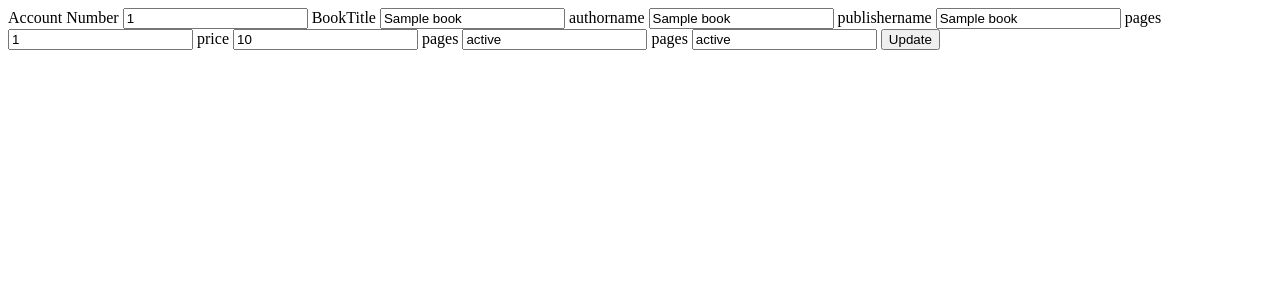
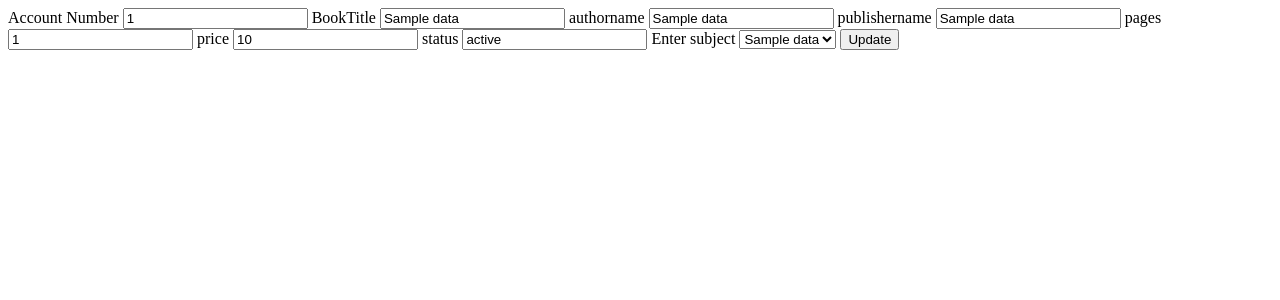
Before and after one commit to briankmbugua/library_management_system, a Flask app: template templates/updateBook.html in a window 1280 px wide. Shown: the top 300 px of the page. Run offline with Flask 3, Linux system fonts and the light colour scheme; the template is opened without the code that fills it: most values are stand-ins (such as "Sample title", 1, 10 or a date in 2020).

Commit message:
added this template to be able to update a book

```diff
--- a/templates/updateBook.html
+++ b/templates/updateBook.html
@@ -4,27 +4,31 @@
 <head>
     <meta charset="UTF-8">
     <meta name="viewport" content="width=device-width, initial-scale=1.0">
-    <title>Update User</title>
+    <title>Update book</title>
 </head>
 
 <body>
     <form action="" method="post">
         <label for="accNumber">Account Number</label>
-        <input type="number" placeholder="Enter your account number" name="accNumber" value="{{book.accNumber}}">
+        <input type="number" placeholder="Enter your account number" name="accNumber" value="{{data[1].accNumber}}">
         <label for="booktitle">BookTitle</label>
-        <input type="text" placeholder="enter bookTitle" name="booktitle" value="{{book.bookTitle}}">
+        <input type="text" placeholder="enter bookTitle" name="booktitle" value="{{data[1].bookTitle}}">
         <label for="authorname">authorname</label>
-        <input type="text" placeholder="enter author name" name="authorname" value="{{book.authorName}}">
+        <input type="text" placeholder="enter author name" name="authorname" value="{{data[1].authorName}}">
         <label for="publishername">publishername</label>
-        <input type="text" placeholder="enter publisher name" name="publishername" value="{{book.PublisherName}}">
+        <input type="text" placeholder="enter publisher name" name="publishername" value="{{data[1].PublisherName}}">
         <label for="pages">pages</label>
-        <input type="number" placeholder="enter number of pages" name="pages" value="{{book.pages}}">
+        <input type="number" placeholder="enter number of pages" name="pages" value="{{data[1].pages}}">
         <label for="price">price</label>
-        <input type="number" placeholder="enter the price of the book" name="price" value="{{book.price}}">
-        <label for="status">pages</label>
-        <input type="text" placeholder="enter the status of the book" name="status" value="{{book.status}}">
-        <label for="status">pages</label>
-        <input type="text" placeholder="enter the status of the book" name="status" value="{{book.status}}">
+        <input type="number" placeholder="enter the price of the book" name="price" value="{{data[1].price}}">
+        <label for="status">status</label>
+        <input type="text" placeholder="enter the status of the book" name="status" value="{{data[1].status}}">
+        <label for="subject">Enter subject</label>
+        <select>
+            {%for subject in data[0] %}
+            <option name="subname" placeholder="select subject">{{subject.subName}}</option>
+            {% endfor %}
+        </select>
         <button>Update</button>
     </form>
 </body>
```
